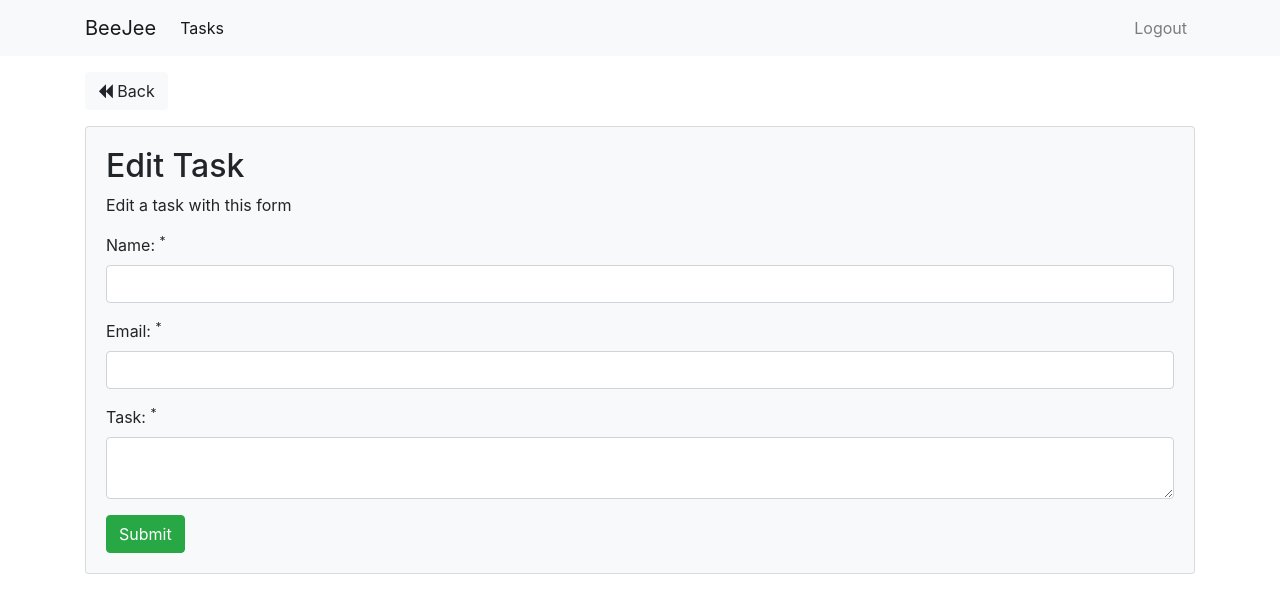
After one commit to azamat9904/beejee-test, a PHP site: template application/views/task/edit.php in a window 1280 px wide. The commit adds this page. Shown: the top 613 px of the page. Run offline with PHP 8.4, Linux system fonts and the light colour scheme; the template is opened without the code that fills it, so the values that code supplies are empty; some libraries are stand-ins or nearby versions.

Commit message:
feature(): Edit task if user is authorized

```diff
--- a/application/config/routes.php
+++ b/application/config/routes.php
@@ -16,6 +16,10 @@
             'controller' => 'task',
             'action' => 'createTask'
         ],
+        "task/edit/{id:\d+}" => [
+            'controller' => 'task',
+            'action' => 'edit'
+        ],
         'user/login' => [
             'controller' => 'user',
             'action' => 'login'
--- a/application/libs/DB.php
+++ b/application/libs/DB.php
@@ -49,7 +49,7 @@ class Db {
 
     public function single(){
         $this->stmt->execute();
-        return $this->stmt->fetch(PDO::FETCH_OBJ);
+        return $this->stmt->fetch(PDO::FETCH_ASSOC);
     }
 
     public function rowCount(){
--- /dev/null
+++ b/application/views/task/edit.php
@@ -0,0 +1,28 @@
+<div class="container mt-3">
+  <a href="<?php echo URLROOT; ?>" class="btn btn-light"><i class="fa fa-backward"></i> Back</a>
+  <div class="card card-body bg-light mt-3">
+    <h2>Edit Task</h2>
+    <p>Edit a task with this form</p>
+    <form action="<?php echo URLROOT; ?>/task/edit/<?= $id ?>" method="POST">
+
+      <div class="form-group">
+        <label for="name">Name: <sup>*</sup></label>
+        <input type="text" name="name" id="name" class="form-control  <?= (!empty($name_err)) ? 'is-invalid' : ''; ?>" value="<?= $name??""; ?>">
+        <span class="invalid-feedback"><?= $name_err??""; ?></span>
+      </div>
+
+      <div class="form-group">
+        <label for="email">Email: <sup>*</sup></label>
+        <input type="email" name="email" id="email" class="form-control  <?= (!empty($email_err)) ? 'is-invalid' : ''; ?>" value="<?= $email??""; ?>">
+        <span class="invalid-feedback"><?= $email_err?? ""; ?></span>
+      </div>
+
+      <div class="form-group">
+        <label for="task">Task: <sup>*</sup></label>
+        <textarea name="task" id="task" class="form-control <?= (!empty($task_err)) ? 'is-invalid' : ''; ?>"><?= $task??""; ?></textarea>
+        <span class="invalid-feedback"><?= $task_err??""; ?></span>
+      </div>
+      <input type="submit" class="btn btn-success" value="Submit">
+    </form>
+  </div>
+</div>
```
Also changed, not shown: application/controllers/TaskController.php (+25 -0 lines), application/models/Task.php (+19 -0 lines), application/views/task/index.php (+9 -1 lines).
